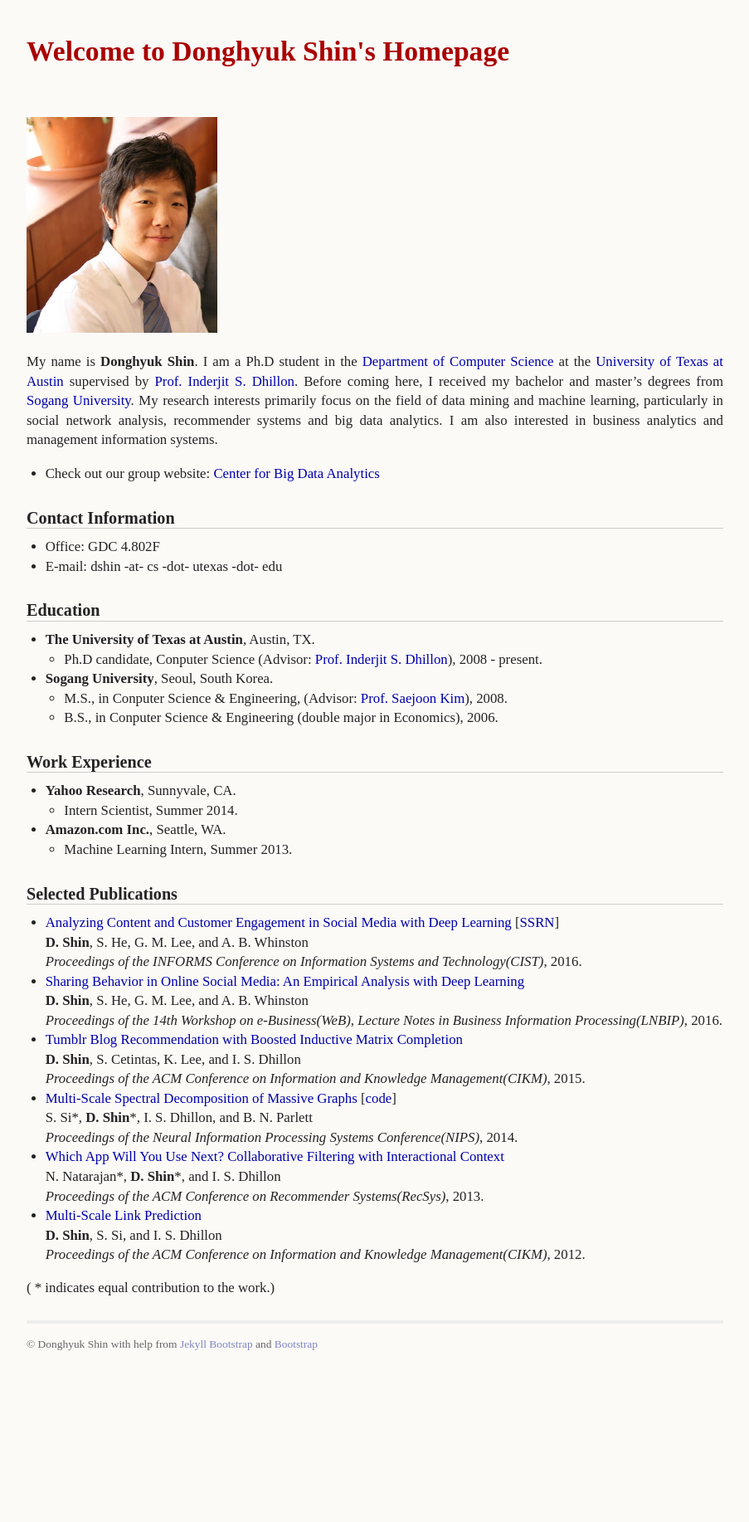
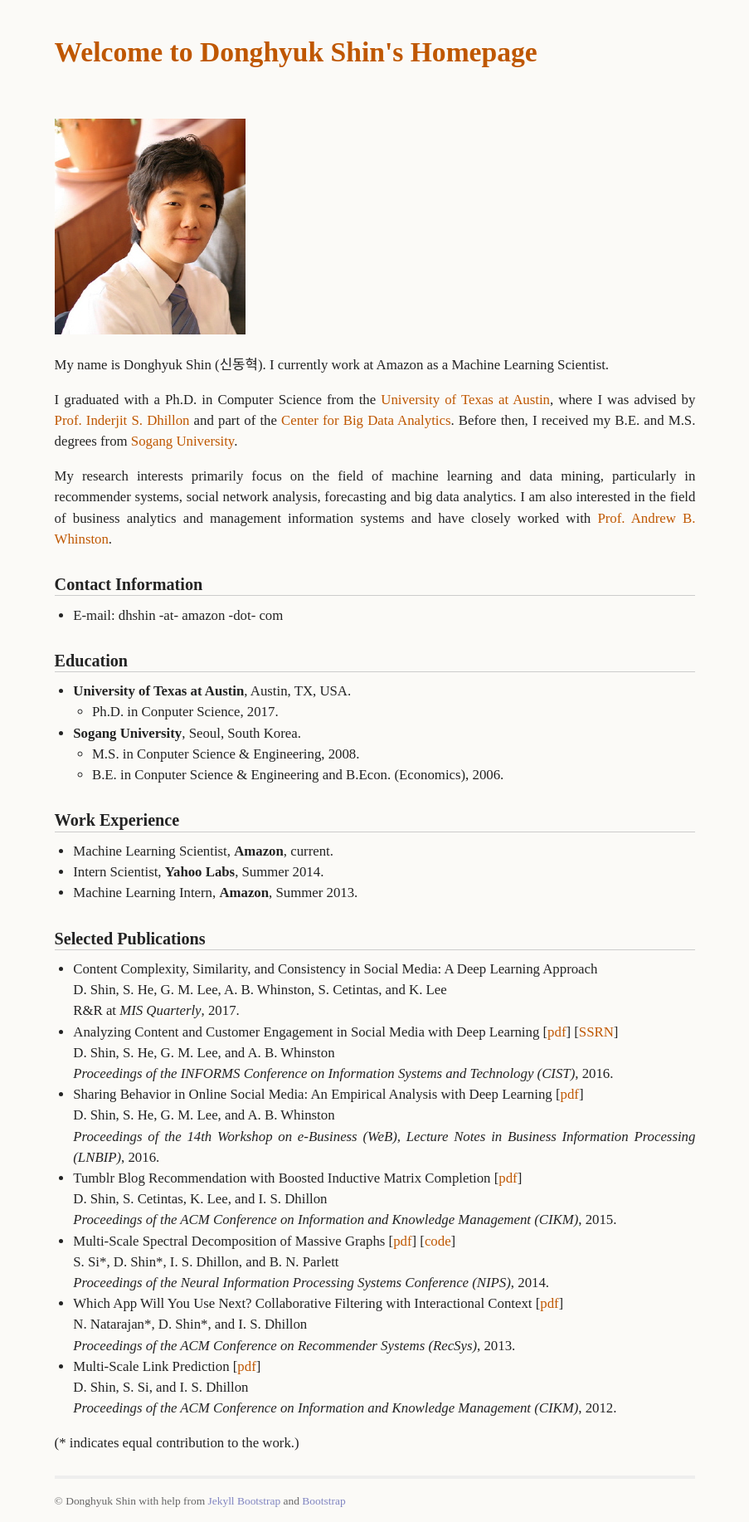
Before and after one commit to dshin32/dshin32.github.io, a Jekyll site: the page built from index.md, in a window 1280 px wide. Shown: the whole page at 83% size, without its empty margins (188-1091 px from the left). Built offline with Jekyll 4.4.1, drawn with Linux system fonts in a browser that asks for light colours; before the commit the page ends 1645 px from its top, so only the background shows below that.

Commit message:
updates..

```diff
--- a/assets/themes/tom/css/screen.css
+++ b/assets/themes/tom/css/screen.css
@@ -41,17 +41,17 @@ p {
 }
 
 a {
-  color: #00a;
+  color: #BF5700;
   text-decoration: none;
 }
 
 a:hover {
-  color: black;
+  color: #BF5700;
   text-decoration: underline;
 }
 
 a:visited {
-  color: #a0a;
+  color: #BF5700;
   text-decoration: none;
 }
 
@@ -90,37 +90,37 @@ ul.posts {
 .site {
   font-size: 105%;
   text-align: justify;
-  width: 50em;
+  width: 46em;
   margin: 3em auto 2em auto;
-  line-height: 1.4em;
+  line-height: 1.5em;
 }
 
 .title {
-  color: #a00;
+  color: #BF5700; /*#a00;*/
   font-weight: bold;
   margin-bottom: 2em;
   font-size: 200%;
 }
 
   .site .title a {
-    color: #a00;
+    color: #BF5700;
     text-decoration: none;
     font-size: 200%;
   }
 
   .site .title a:hover {
-    color: black;
+    color: #BF5700;
   }
 
   .site .title a.extra {
-    color: #aaa;
+    color: #BF5700;
     text-decoration: none;
     margin-left: 1em;
     font-size: 200%;
   }
 
   .site .title a.extra:hover {
-    color: black;
+    color: #BF5700;
   }
 
   .site .meta {
--- a/index.md
+++ b/index.md
@@ -1,7 +1,7 @@
 ---
 layout: page
 title: Donghyuk Shin
-tagline: tagline
+tagline: Machine Learning Scientist
 ---
 {% include JB/setup %}
 
@@ -9,49 +9,58 @@ tagline: tagline
 
 <!-- ### Introduction -->
 
-My name is **Donghyuk Shin**. I am a Ph.D student in the [Department of Computer Science](http://www.cs.utexas.edu) at the [University of Texas at Austin](http://www.utexas.edu) supervised by [Prof. Inderjit S. Dhillon](http://www.cs.utexas.edu/~inderjit). Before coming here, I received my bachelor and master's degrees from [Sogang University](http://wwwe.sogang.ac.kr). My research interests primarily focus on the field of data mining and machine learning, particularly in social network analysis, recommender systems and big data analytics. I am also interested in business analytics and management information systems.
+My name is Donghyuk Shin (신동혁). I currently work at Amazon as a Machine Learning Scientist.
 
-- Check out our group website: [Center for Big Data Analytics](http://bigdata.ices.utexas.edu/)
+I graduated with a Ph.D. in Computer Science from the [University of Texas at Austin](http://www.utexas.edu), where I was advised by [Prof. Inderjit S. Dhillon](http://www.cs.utexas.edu/users/inderjit) and part of the [Center for Big Data Analytics](http://bigdata.ices.utexas.edu/). Before then, I received my B.E. and M.S. degrees from [Sogang University](http://wwwe.sogang.ac.kr).
+
+My research interests primarily focus on the field of machine learning and data mining, particularly in recommender systems, social network analysis, forecasting and big data analytics. I am also interested in the field of business analytics and management information systems and have closely worked with [Prof. Andrew B. Whinston](https://sites.google.com/site/abwhinston/).
 
 ### Contact Information
 
-- Office: GDC 4.802F
-- E-mail: dshin -at- cs -dot- utexas -dot- edu
+- E-mail: dhshin -at- amazon -dot- com
 
 ### Education
 
-- **The University of Texas at Austin**, Austin, TX.
-  - Ph.D candidate, Conputer Science (Advisor: [Prof. Inderjit S. Dhillon](http://www.cs.utexas.edu/~inderjit)), 2008 - present.
+- **University of Texas at Austin**, Austin, TX, USA.
+  - Ph.D. in Conputer Science, 2017.
 - **Sogang University**, Seoul, South Korea.
-  - M.S., in Conputer Science & Engineering, (Advisor: [Prof. Saejoon Kim](http://i2l.sogang.ac.kr/~saejoon)), 2008.
-  - B.S., in Conputer Science & Engineering (double major in Economics), 2006.
+  - M.S. in Conputer Science & Engineering, 2008.
+  - B.E. in Conputer Science & Engineering and B.Econ. (Economics), 2006.
 
+<!--
+- **Ph.D.** in Conputer Science, The University of Texas at Austin, Austin, TX, USA, 2017.
+- **M.S.** in Conputer Science & Engineering, Sogang University, Seoul, South Korea, 2008.
+- **B.E.** in Conputer Science & Engineering, Sogang University, Seoul, South Korea, 2006.
+- **B.Econ.** in Economics, Sogang University, Seoul, South Korea, 2006.
+ -->
 ### Work Experience
 
-- **Yahoo Research**, Sunnyvale, CA.
-  - Intern Scientist, Summer 2014.
-- **Amazon.com Inc.**, Seattle, WA.
-  - Machine Learning Intern, Summer 2013.
+- Machine Learning Scientist, **Amazon**, current.
+- Intern Scientist, **Yahoo Labs**, Summer 2014.
+- Machine Learning Intern, **Amazon**, Summer 2013.
 
 ### Selected Publications
 
-- [Analyzing Content and Customer Engagement in Social Media with Deep Learning]({{ site.url }}/assets/papers/tumblr_cist2016.pdf) [[SSRN](https://ssrn.com/abstract=2830377)]\\
-  **D. Shin**, S. He, G. M. Lee, and A. B. Whinston\\
-  *Proceedings of the INFORMS Conference on Information Systems and Technology(CIST)*, 2016.
-- [Sharing Behavior in Online Social Media: An Empirical Analysis with Deep Learning](https://link.springer.com/chapter/10.1007%2F978-3-319-45408-5_26)\\
-  **D. Shin**, S. He, G. M. Lee, and A. B. Whinston\\
-  *Proceedings of the 14th Workshop on e-Business(WeB), Lecture Notes in Business Information Processing(LNBIP)*, 2016.
-- [Tumblr Blog Recommendation with Boosted Inductive Matrix Completion](http://www.cs.utexas.edu/users/inderjit/public_papers/blogrec-bimc-cikm2015.pdf)\\
-  **D. Shin**, S. Cetintas, K. Lee, and I. S. Dhillon\\
-  *Proceedings of the ACM Conference on Information and Knowledge Management(CIKM)*, 2015.
-- [Multi-Scale Spectral Decomposition of Massive Graphs](http://www.cs.utexas.edu/users/inderjit/public_papers/mseigs_nips2014.pdf) [[code](http://www.cs.utexas.edu/users/ssi/mseigs)]\\
-  S. Si\*, **D. Shin**\*, I. S. Dhillon, and B. N. Parlett\\
-  *Proceedings of the Neural Information Processing Systems Conference(NIPS)*, 2014.
-- [Which App Will You Use Next? Collaborative Filtering with Interactional Context](http://www.cs.utexas.edu/users/inderjit/public_papers/app_recommendation_recsys13.pdf)\\
-  N. Natarajan\*, **D. Shin**\*, and I. S. Dhillon\\
-  *Proceedings of the ACM Conference on Recommender Systems(RecSys)*, 2013.
-- [Multi-Scale Link Prediction](http://www.cs.utexas.edu/users/inderjit/public_papers/mslp_cikm2012.pdf)\\
-  **D. Shin**, S. Si, and I. S. Dhillon\\
-  *Proceedings of the ACM Conference on Information and Knowledge Management(CIKM)*, 2012.
+- Content Complexity, Similarity, and Consistency in Social Media: A Deep Learning Approach\\
+  D. Shin, S. He, G. M. Lee, A. B. Whinston, S. Cetintas, and K. Lee\\
+  R&R at *MIS Quarterly*, 2017.
+- Analyzing Content and Customer Engagement in Social Media with Deep Learning [[pdf](https://dshin32.github.io/papers/tumblr_cist2016.pdf)] [[SSRN](https://ssrn.com/abstract=2830377)]\\
+  D. Shin, S. He, G. M. Lee, and A. B. Whinston\\
+  *Proceedings of the INFORMS Conference on Information Systems and Technology (CIST)*, 2016.
+- Sharing Behavior in Online Social Media: An Empirical Analysis with Deep Learning [[pdf](https://link.springer.com/chapter/10.1007%2F978-3-319-45408-5_26)]\\
+  D. Shin, S. He, G. M. Lee, and A. B. Whinston\\
+  *Proceedings of the 14th Workshop on e-Business (WeB), Lecture Notes in Business Information Processing (LNBIP)*, 2016.
+- Tumblr Blog Recommendation with Boosted Inductive Matrix Completion [[pdf](http://www.cs.utexas.edu/users/inderjit/public_papers/blogrec-bimc-cikm2015.pdf)]\\
+  D. Shin, S. Cetintas, K. Lee, and I. S. Dhillon\\
+  *Proceedings of the ACM Conference on Information and Knowledge Management (CIKM)*, 2015.
+- Multi-Scale Spectral Decomposition of Massive Graphs [[pdf](http://www.cs.utexas.edu/users/inderjit/public_papers/mseigs_nips2014.pdf)] [[code](http://www.cs.utexas.edu/users/ssi/mseigs)]\\
+  S. Si\*, D. Shin\*, I. S. Dhillon, and B. N. Parlett\\
+  *Proceedings of the Neural Information Processing Systems Conference (NIPS)*, 2014.
+- Which App Will You Use Next? Collaborative Filtering with Interactional Context [[pdf](http://www.cs.utexas.edu/users/inderjit/public_papers/app_recommendation_recsys13.pdf)]\\
+  N. Natarajan\*, D. Shin\*, and I. S. Dhillon\\
+  *Proceedings of the ACM Conference on Recommender Systems (RecSys)*, 2013.
+- Multi-Scale Link Prediction [[pdf](http://www.cs.utexas.edu/users/inderjit/public_papers/mslp_cikm2012.pdf)]\\
+  D. Shin, S. Si, and I. S. Dhillon\\
+  *Proceedings of the ACM Conference on Information and Knowledge Management (CIKM)*, 2012.
 
-( \* indicates equal contribution to the work.)
+(\* indicates equal contribution to the work.)
```
Also changed, not shown: 4 other files.
